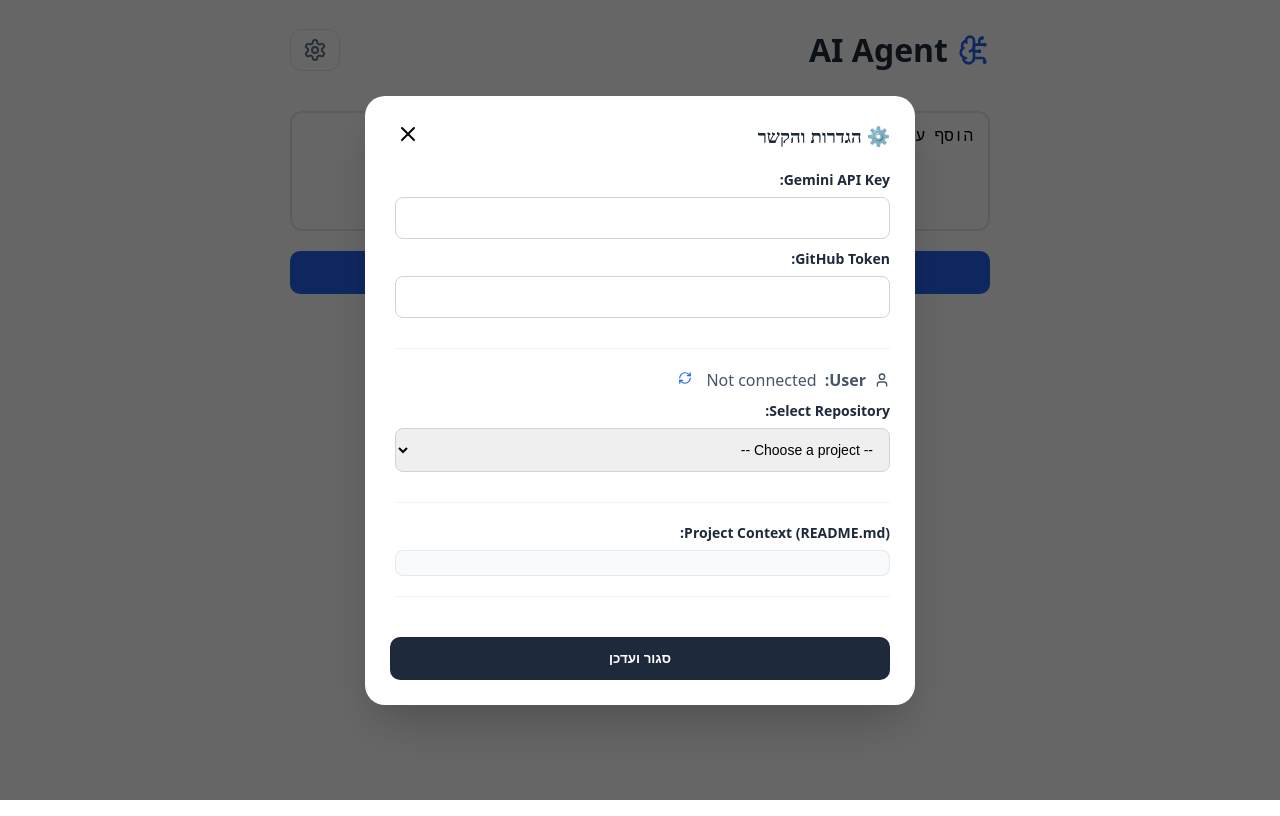
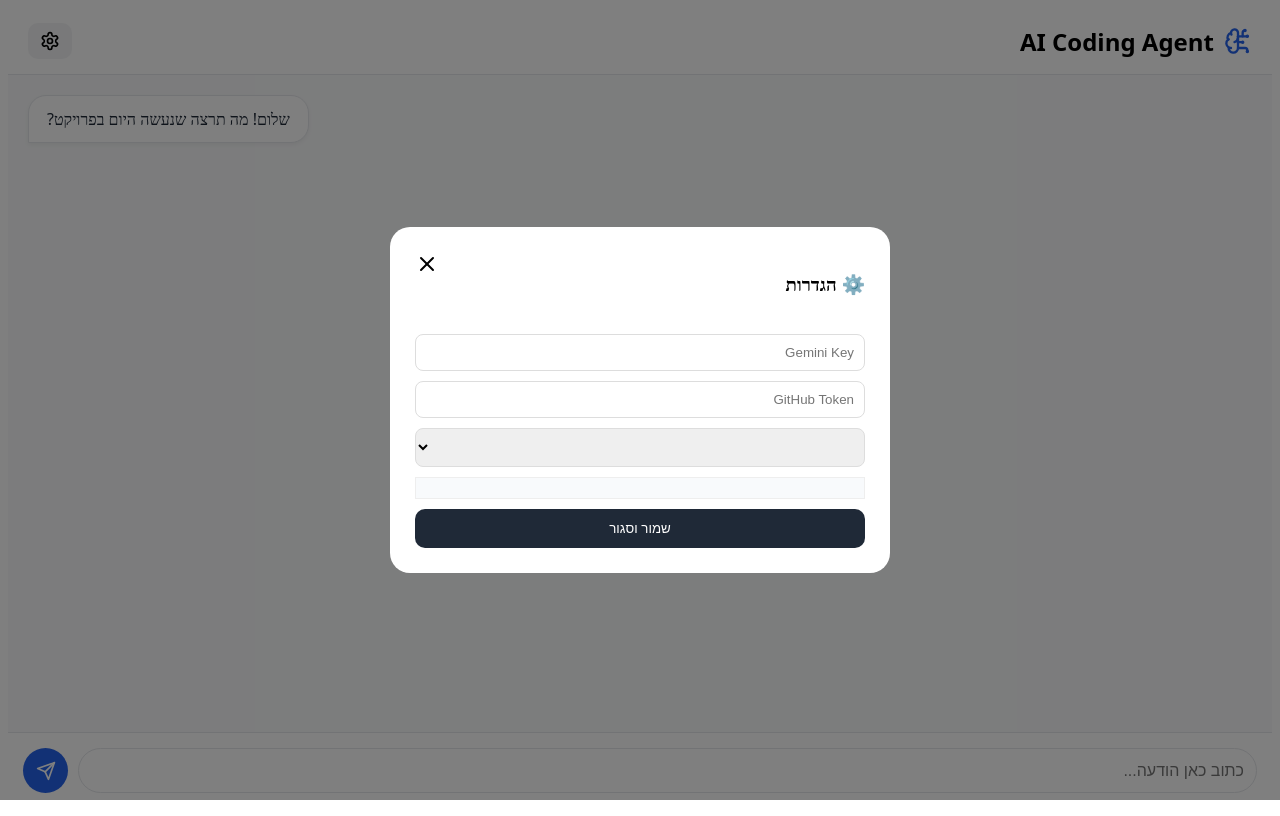
Before and after one commit to ShalevYair/ai-coding-agent, a React (Create React App) app in the folder client/: page / in a window 1280 px wide. Built offline with nearby package versions, Linux system fonts and the light colour scheme.

Commit message:
Update App.js

```diff
--- a/client/src/App.js
+++ b/client/src/App.js
@@ -1,9 +1,8 @@
-import React, { useState, useEffect } from 'react';
+import React, { useState, useEffect, useRef } from 'react';
 import axios from 'axios';
-import { Loader2, CheckCircle2, Settings, RefreshCw, FileText, BrainCircuit, Rocket, X, User } from 'lucide-react';
+import { Loader2, CheckCircle2, Settings, Send, BrainCircuit, Rocket, X, User, Bot } from 'lucide-react';
 
 const App = () => {
-  // --- State Management ---
   const [aiKey, setAiKey] = useState(localStorage.getItem('ai-key') || '');
   const [githubToken, setGithubToken] = useState(localStorage.getItem('github-token') || '');
   const [owner, setOwner] = useState('');
@@ -11,194 +10,156 @@ const App = () => {
   const [selectedRepo, setSelectedRepo] = useState(localStorage.getItem('selected-repo') || '');
   const [readme, setReadme] = useState('');
   const [projectMap, setProjectMap] = useState(null);
-  const [prompt, setPrompt] = useState('הוסף עיצוב CSS מודרני לדף הבית');
-  const [plan, setPlan] = useState(null);
+
+  const [messages, setMessages] = useState([]);
+  const [inputText, setInputText] = useState('');
   const [loading, setLoading] = useState(false);
+  const [pendingPlan, setPendingPlan] = useState(null);
   const [executing, setExecuting] = useState(false);
-  const [currentStep, setCurrentStep] = useState(-1);
   const [isSettingsOpen, setIsSettingsOpen] = useState(false);
 
+  const chatEndRef = useRef(null);
   const headers = { 'x-github-token': githubToken, 'x-ai-key': aiKey };
 
-  // --- Effects ---
+  // גלילה אוטומטית לסוף הצ'אט
+  useEffect(() => { chatEndRef.current?.scrollIntoView({ behavior: "smooth" }); }, [messages]);
+
   useEffect(() => {
-    if (!aiKey || !githubToken) {
-      setIsSettingsOpen(true);
-    }
+    if (!aiKey || !githubToken) setIsSettingsOpen(true);
     if (githubToken) fetchRepos();
+    // הודעת שלום
+    setMessages([{ role: 'bot', text: 'שלום! מה תרצה שנעשה היום בפרויקט?' }]);
   }, []);
 
-  useEffect(() => {
-    localStorage.setItem('ai-key', aiKey);
-    localStorage.setItem('github-token', githubToken);
-    localStorage.setItem('selected-repo', selectedRepo);
-  }, [aiKey, githubToken, selectedRepo]);
-
-  useEffect(() => {
-    if (selectedRepo && owner) fetchContext();
-  }, [selectedRepo, owner]);
-
-  // --- API Calls ---
   const fetchRepos = async () => {
-    if (!githubToken) return;
     try {
       const res = await axios.get('/api/user/repos', { headers });
-      setOwner(res.data.owner);
-      setRepos(res.data.repos);
+      setOwner(res.data.owner); setRepos(res.data.repos);
       if (res.data.repos.length > 0 && !selectedRepo) setSelectedRepo(res.data.repos[0]);
-    } catch (e) { console.error("GitHub Auth Error"); }
+    } catch (e) {}
   };
 
   const fetchContext = async () => {
     try {
       const res = await axios.get(`/api/repo/context?owner=${owner}&repo=${selectedRepo}`, { headers });
-      setReadme(res.data.readme || 'No README.md found.');
-      setProjectMap(res.data.projectMap);
-    } catch (e) { setReadme('Failed to load context.'); }
+      setReadme(res.data.readme); setProjectMap(res.data.projectMap);
+    } catch (e) {}
   };
 
-  const generatePlan = async () => {
-    if (!selectedRepo) {
-      setIsSettingsOpen(true);
-      return;
+  useEffect(() => { if (selectedRepo && owner) fetchContext(); }, [selectedRepo, owner]);
+
+  const sendMessage = async () => {
+    if (!inputText.trim()) return;
+    const userMsg = inputText;
+    setInputText('');
+    setMessages(prev => [...prev, { role: 'user', text: userMsg }]);
+    setLoading(true);
+
+    try {
+      const res = await axios.post('/api/chat', {
+        prompt: userMsg,
+        history: messages,
+        context: { repo: selectedRepo, readme, projectMap }
+      }, { headers });
+
+      const aiRes = res.data.response;
+
+      // בדיקה אם יש תוכנית עבודה מוחבאת בתוך התגובה
+      const planMatch = aiRes.match(/\[\[\[(.*?)\]\]\]/s);
+      if (planMatch) {
+        setPendingPlan(JSON.parse(planMatch[1]));
+        const cleanText = aiRes.replace(/\[\[\[.*?\]\]\]/s, '').trim();
+        setMessages(prev => [...prev, { role: 'bot', text: cleanText, hasPlan: true }]);
+      } else {
+        setMessages(prev => [...prev, { role: 'bot', text: aiRes }]);
+      }
+    } catch (e) {
+      setMessages(prev => [...prev, { role: 'bot', text: 'מצטער, קרתה שגיאה בחיבור.' }]);
     }
-    setLoading(true);
-    setPlan(null);
-    try {
-      const res = await axios.post('/api/plan', {
-        prompt, owner, repo: selectedRepo, context: { readme, projectMap }
-      }, { headers });
-      setPlan(res.data.plan);
-    } catch (e) { alert("Error: " + (e.response?.data?.error || e.message)); }
     setLoading(false);
   };
 
-  const executeFullPlan = async () => {
+  const executePlan = async () => {
     setExecuting(true);
+    setMessages(prev => [...prev, { role: 'bot', text: 'מתחיל בביצוע העדכונים בגיטהאב... 🔨' }]);
     try {
-      for (let i = 0; i < plan.length; i++) {
-        setCurrentStep(i);
+      for (const step of pendingPlan) {
         await axios.post('/api/execute', {
-          owner, repo: selectedRepo,
-          filePath: plan[i].affectedFiles[0],
-          instructions: plan[i].description
+          owner, repo: selectedRepo, filePath: step.affectedFiles[0], instructions: step.description
         }, { headers });
       }
-      setCurrentStep(-2);
-      await axios.post('/api/repo/finalize', { owner, repo: selectedRepo, prompt }, { headers });
-      alert("✅ Done! Project updated.");
+      await axios.post('/api/repo/finalize', { owner, repo: selectedRepo, prompt: "Chat update" }, { headers });
+      setMessages(prev => [...prev, { role: 'bot', text: '✅ הכל מוכן! הקוד, ה-README והמפה עודכנו.' }]);
+      setPendingPlan(null);
       fetchContext();
-    } catch (e) { alert("❌ Failed at step " + (currentStep + 1)); }
+    } catch (e) {
+      setMessages(prev => [...prev, { role: 'bot', text: '❌ הביצוע נכשל באמצע. בדוק את גיטהאב.' }]);
+    }
     setExecuting(false);
-    setCurrentStep(-1);
   };
 
   return (
-    <div style={{ padding: '20px', fontFamily: 'system-ui', maxWidth: '700px', margin: '0 auto', direction: 'rtl', color: '#1e293b' }}>
-
-      {/* Header & Settings Trigger */}
-      <div style={{ display: 'flex', justifyContent: 'space-between', alignItems: 'center', marginBottom: '40px' }}>
-        <h1 style={{ margin: 0, display: 'flex', alignItems: 'center', gap: '10px' }}>
-          <BrainCircuit color="#2563eb" size={32} /> AI Agent
-        </h1>
-        <button onClick={() => setIsSettingsOpen(true)} style={settingsButtonStyle}>
-          <Settings size={24} />
-          {selectedRepo && <span style={repoBadgeStyle}>{selectedRepo}</span>}
+    <div style={containerStyle}>
+      {/* Header */}
+      <div style={headerStyle}>
+        <div style={{ display: 'flex', alignItems: 'center', gap: '10px' }}>
+          <BrainCircuit color="#2563eb" size={28} />
+          <h2 style={{ margin: 0 }}>AI Coding Agent</h2>
+        </div>
+        <button onClick={() => setIsSettingsOpen(true)} style={settingsToggleStyle}>
+          <Settings size={20} />
+          {selectedRepo && <span style={repoTag}>{selectedRepo}</span>}
         </button>
       </div>
 
-      {/* Main UI - Prompt Only */}
-      <div style={{ marginBottom: '20px' }}>
-        <textarea
-          value={prompt}
-          onChange={e => setPrompt(e.target.value)}
-          placeholder="מה תרצה לבנות היום?"
-          style={promptAreaStyle}
+      {/* Chat Window */}
+      <div style={chatBoxStyle}>
+        {messages.map((m, i) => (
+          <div key={i} style={m.role === 'user' ? userRowStyle : botRowStyle}>
+            <div style={m.role === 'user' ? userBubbleStyle : botBubbleStyle}>
+              {m.text}
+              {m.hasPlan && !executing && (
+                <button onClick={executePlan} style={confirmButtonStyle}>
+                  <Rocket size={16} /> אשר ביצוע תוכנית
+                </button>
+              )}
+            </div>
+          </div>
+        ))}
+        {loading && <div style={botRowStyle}><Loader2 className="animate-spin" size={20} /></div>}
+        <div ref={chatEndRef} />
+      </div>
+
+      {/* Input Area */}
+      <div style={inputContainerStyle}>
+        <input
+          value={inputText}
+          onChange={e => setInputText(e.target.value)}
+          onKeyPress={e => e.key === 'Enter' && sendMessage()}
+          placeholder="כתוב כאן הודעה..."
+          style={inputFieldStyle}
+          disabled={executing}
         />
-        <button
-          onClick={generatePlan}
-          disabled={loading || executing}
-          style={{ ...buttonStyle, background: '#2563eb' }}
-        >
-          {loading ? <Loader2 className="animate-spin" /> : "צור תוכנית עבודה חכמה 🧠"}
+        <button onClick={sendMessage} disabled={loading || executing} style={sendButtonStyle}>
+          <Send size={20} />
         </button>
       </div>
 
-      {/* Plan Steps */}
-      {plan && (
-        <div style={{ marginTop: '20px' }}>
-          <h3 style={{ borderBottom: '2px solid #e2e8f0', paddingBottom: '10px' }}>📋 שלבי עבודה:</h3>
-          {plan.map((step, index) => (
-            <div key={index} style={{
-              display: 'flex', justifyContent: 'space-between', padding: '15px',
-              background: index === currentStep ? '#eff6ff' : 'white',
-              border: '1px solid #e2e8f0', borderRadius: '10px', marginBottom: '8px'
-            }}>
-              <div>
-                <strong>{step.id}. {step.description}</strong>
-                <div style={{ fontSize: '12px', color: '#64748b' }}>File: {step.affectedFiles?.[0]}</div>
-              </div>
-              {index < currentStep ? <CheckCircle2 color="#10b981" /> : index === currentStep ? <Loader2 className="animate-spin" color="#2563eb" /> : null}
-            </div>
-          ))}
-
-          {currentStep === -2 && (
-            <div style={finalizingStyle}>
-              <RefreshCw size={18} className="animate-spin" /> Updating context & README...
-            </div>
-          )}
-
-          <button onClick={executeFullPlan} disabled={executing} style={{ ...buttonStyle, background: '#10b981', marginTop: '15px' }}>
-            {executing ? "הסוכן בפעולה..." : <><Rocket size={18} /> בצע את כל השלבים</>}
-          </button>
-        </div>
-      )}
-
-      {/* Settings Modal */}
+      {/* Settings Modal (אותו לוגיקה כמו קודם) */}
       {isSettingsOpen && (
         <div style={modalOverlayStyle}>
           <div style={modalContentStyle}>
-            <div style={{ display: 'flex', justifyContent: 'space-between', alignItems: 'center', marginBottom: '20px' }}>
-              <h3 style={{ margin: 0 }}>⚙️ הגדרות והקשר</h3>
-              <button onClick={() => setIsSettingsOpen(false)} style={{ background: 'none', border: 'none', cursor: 'pointer' }}><X size={24} /></button>
+            <div style={{ display: 'flex', justifyContent: 'space-between', marginBottom: '20px' }}>
+              <h3>⚙️ הגדרות</h3>
+              <X onClick={() => setIsSettingsOpen(false)} style={{cursor:'pointer'}} />
             </div>
-
-            <div style={{ maxHeight: '70vh', overflowY: 'auto', paddingLeft: '5px' }}>
-              {/* API Keys Section */}
-              <div style={sectionStyle}>
-                <label style={labelStyle}>Gemini API Key:</label>
-                <input type="password" value={aiKey} onChange={e => setAiKey(e.target.value)} style={inputStyle} />
-
-                <label style={labelStyle}>GitHub Token:</label>
-                <input type="password" value={githubToken} onChange={e => setGithubToken(e.target.value)} style={inputStyle} />
-              </div>
-
-              {/* User & Repo Section */}
-              <div style={sectionStyle}>
-                <div style={{ display: 'flex', alignItems: 'center', gap: '8px', marginBottom: '10px', color: '#475569' }}>
-                  <User size={16} /> <strong>User:</strong> {owner || 'Not connected'}
-                  <button onClick={fetchRepos} style={{ background: 'none', border: 'none', cursor: 'pointer', color: '#2563eb' }}><RefreshCw size={14} /></button>
-                </div>
-
-                <label style={labelStyle}>Select Repository:</label>
-                <select value={selectedRepo} onChange={e => setSelectedRepo(e.target.value)} style={inputStyle}>
-                  <option value="">-- Choose a project --</option>
-                  {repos.map(r => <option key={r} value={r}>{r}</option>)}
-                </select>
-              </div>
-
-              {/* LTR README Section */}
-              <div style={sectionStyle}>
-                <label style={labelStyle}>Project Context (README.md):</label>
-                <div style={readmeContainerStyle}>
-                  {readme}
-                </div>
-              </div>
-            </div>
-
-            <button onClick={() => setIsSettingsOpen(false)} style={{ ...buttonStyle, background: '#1e293b', marginTop: '20px' }}>
-              סגור ועדכן
-            </button>
+            <input type="password" placeholder="Gemini Key" value={aiKey} onChange={e => setAiKey(e.target.value)} style={modalInputStyle} />
+            <input type="password" placeholder="GitHub Token" value={githubToken} onChange={e => setGithubToken(e.target.value)} style={modalInputStyle} />
+            <select value={selectedRepo} onChange={e => setSelectedRepo(e.target.value)} style={modalInputStyle}>
+               {repos.map(r => <option key={r} value={r}>{r}</option>)}
+            </select>
+            <div style={readmeStyle}>{readme}</div>
+            <button onClick={() => setIsSettingsOpen(false)} style={saveButtonStyle}>שמור וסגור</button>
           </div>
         </div>
       )}
@@ -207,16 +168,23 @@ const App = () => {
 };
 
 // --- Styles ---
-const modalOverlayStyle = { position: 'fixed', top: 0, left: 0, right: 0, bottom: 0, background: 'rgba(0,0,0,0.6)', display: 'flex', alignItems: 'center', justifyContent: 'center', zIndex: 1000, padding: '10px' };
-const modalContentStyle = { background: 'white', padding: '25px', borderRadius: '20px', width: '100%', maxWidth: '500px', boxShadow: '0 25px 50px -12px rgba(0,0,0,0.25)', direction: 'rtl' };
-const sectionStyle = { marginBottom: '20px', paddingBottom: '20px', borderBottom: '1px solid #f1f5f9' };
-const inputStyle = { width: '100%', padding: '12px', marginBottom: '10px', borderRadius: '8px', border: '1px solid #cbd5e1', boxSizing: 'border-box', fontSize: '14px' };
-const buttonStyle = { width: '100%', padding: '14px', color: 'white', border: 'none', borderRadius: '10px', fontWeight: 'bold', cursor: 'pointer', display: 'flex', alignItems: 'center', justifyContent: 'center', gap: '8px', transition: 'opacity 0.2s' };
-const labelStyle = { display: 'block', marginBottom: '8px', fontSize: '14px', fontWeight: 'bold', color: '#1e293b' };
-const promptAreaStyle = { width: '100%', height: '120px', padding: '15px', borderRadius: '12px', border: '2px solid #e2e8f0', marginBottom: '15px', boxSizing: 'border-box', fontSize: '16px', resize: 'none', outline: 'none', focus: 'border-color: #2563eb' };
-const settingsButtonStyle = { background: 'white', border: '1px solid #e2e8f0', borderRadius: '12px', padding: '8px 12px', cursor: 'pointer', display: 'flex', alignItems: 'center', gap: '10px', color: '#64748b' };
-const repoBadgeStyle = { fontSize: '12px', background: '#eff6ff', color: '#2563eb', padding: '4px 8px', borderRadius: '6px', fontWeight: 'bold' };
-const readmeContainerStyle = { background: '#f8fafc', padding: '12px', borderRadius: '8px', border: '1px solid #e2e8f0', fontSize: '13px', maxHeight: '150px', overflowY: 'auto', direction: 'ltr', textAlign: 'left', whiteSpace: 'pre-wrap', color: '#334155', fontFamily: 'monospace' };
-const finalizingStyle = { padding: '15px', background: '#f0fdfa', borderRadius: '10px', textAlign: 'center', color: '#0f766e', fontWeight: 'bold', display: 'flex', alignItems: 'center', justifyContent: 'center', gap: '10px' };
+const containerStyle = { height: '100vh', display: 'flex', flexDirection: 'column', direction: 'rtl', fontFamily: 'system-ui', backgroundColor: '#f9fafb' };
+const headerStyle = { padding: '15px 20px', background: 'white', borderBottom: '1px solid #e5e7eb', display: 'flex', justifyContent: 'space-between', alignItems: 'center' };
+const chatBoxStyle = { flex: 1, overflowY: 'auto', padding: '20px', display: 'flex', flexDirection: 'column', gap: '15px' };
+const userRowStyle = { display: 'flex', justifyContent: 'flex-start' };
+const botRowStyle = { display: 'flex', justifyContent: 'flex-end' };
+const userBubbleStyle = { background: '#2563eb', color: 'white', padding: '12px 18px', borderRadius: '18px 18px 0 18px', maxWidth: '80%', boxShadow: '0 2px 4px rgba(0,0,0,0.1)' };
+const botBubbleStyle = { background: 'white', color: '#1f2937', padding: '12px 18px', borderRadius: '18px 18px 18px 0', maxWidth: '80%', border: '1px solid #e5e7eb', boxShadow: '0 2px 4px rgba(0,0,0,0.05)' };
+const inputContainerStyle = { padding: '15px', background: 'white', borderTop: '1px solid #e5e7eb', display: 'flex', gap: '10px' };
+const inputFieldStyle = { flex: 1, padding: '12px', borderRadius: '25px', border: '1px solid #e5e7eb', outline: 'none', fontSize: '16px' };
+const sendButtonStyle = { background: '#2563eb', color: 'white', border: 'none', width: '45px', height: '45px', borderRadius: '50%', cursor: 'pointer', display: 'flex', alignItems: 'center', justifyContent: 'center' };
+const confirmButtonStyle = { marginTop: '10px', width: '100%', padding: '8px', background: '#10b981', color: 'white', border: 'none', borderRadius: '8px', cursor: 'pointer', fontWeight: 'bold', display: 'flex', alignItems: 'center', justifyContent: 'center', gap: '5px' };
+const settingsToggleStyle = { background: '#f3f4f6', border: 'none', padding: '8px 12px', borderRadius: '10px', display: 'flex', alignItems: 'center', gap: '8px', cursor: 'pointer' };
+const repoTag = { fontSize: '12px', fontWeight: 'bold', color: '#2563eb' };
+const modalOverlayStyle = { position: 'fixed', top: 0, left: 0, right: 0, bottom: 0, background: 'rgba(0,0,0,0.5)', zIndex: 1000, display: 'flex', alignItems: 'center', justifyContent: 'center' };
+const modalContentStyle = { background: 'white', padding: '25px', borderRadius: '20px', width: '90%', maxWidth: '450px' };
+const modalInputStyle = { width: '100%', padding: '10px', marginBottom: '10px', borderRadius: '8px', border: '1px solid #ddd', boxSizing: 'border-box' };
+const saveButtonStyle = { width: '100%', padding: '12px', background: '#1f2937', color: 'white', border: 'none', borderRadius: '10px', cursor: 'pointer' };
+const readmeStyle = { maxHeight: '150px', overflowY: 'auto', background: '#f8fafc', padding: '10px', fontSize: '12px', direction: 'ltr', textAlign: 'left', marginBottom: '10px', border: '1px solid #eee' };
 
 export default App;
```
